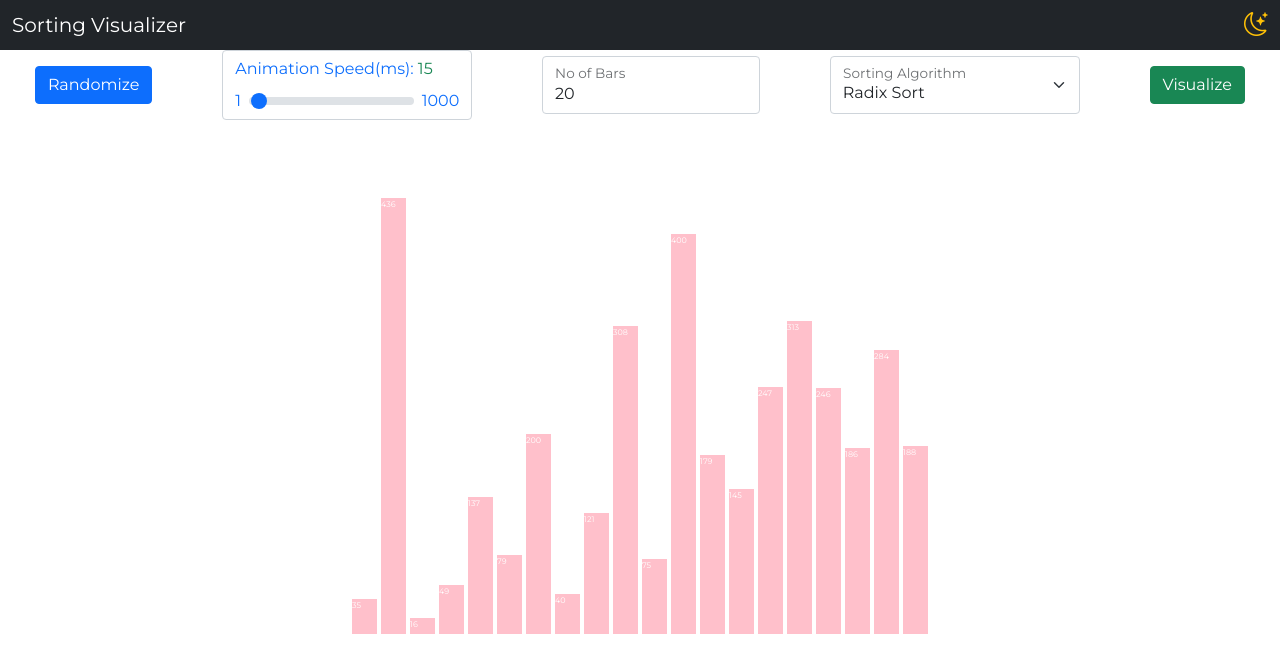
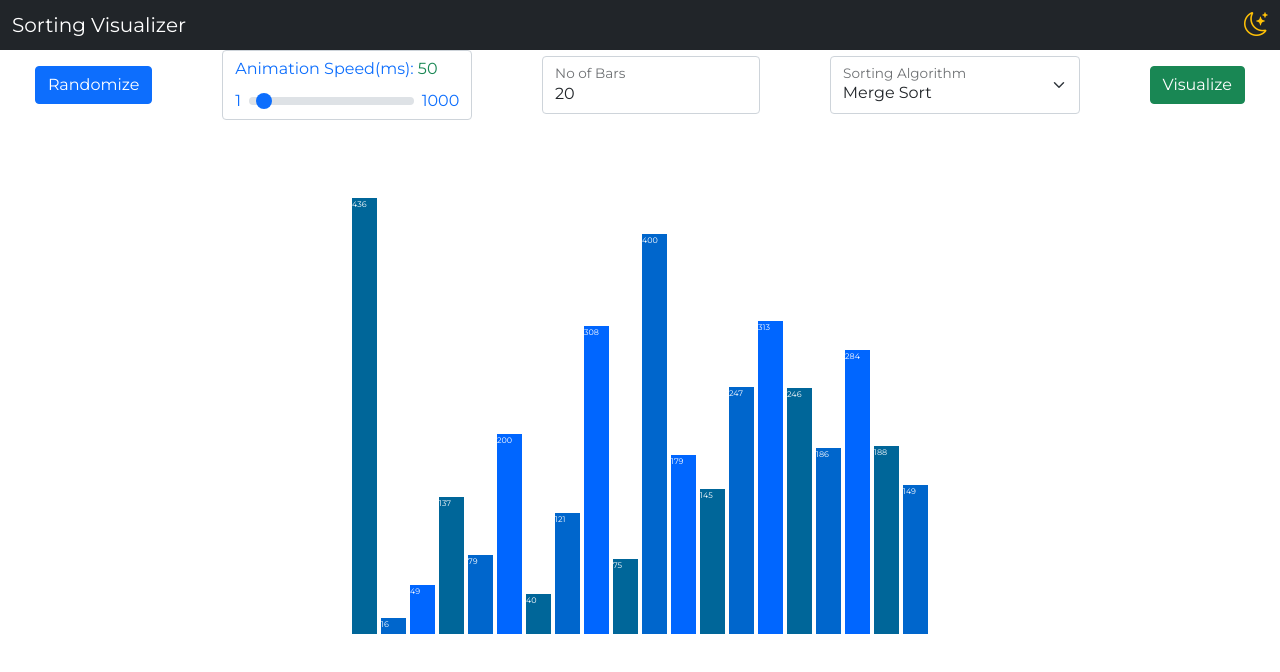
Before and after one commit to The-SP/Visualizer, a React (Create React App) app: page / in a window 1280 px wide. Shown: the top 672 px of the page. Built offline with nearby package versions, Linux system fonts and the light colour scheme.

Commit message:
Generate random shades of background color for the bars

```diff
--- a/src/Sorting/Sorting.js
+++ b/src/Sorting/Sorting.js
@@ -13,8 +13,8 @@ import radixSortAnimation from "../Algorithms/radixSort";
 const Sorting = () => {
   const [array, setArray] = useState([]);
   const [noOfBars, setNoOfBars] = useState(20); // 450 is limit otherwise nothing appears
-  const [animation_speed, setAnimationSpeed] = useState(15);
-  const [activeAlgorithm, setActiveAlgorithm] = useState(6);
+  const [animation_speed, setAnimationSpeed] = useState(50);
+  const [activeAlgorithm, setActiveAlgorithm] = useState(5);
 
   // Toggle theme
   const [theme, setTheme] = useState("light");
@@ -23,13 +23,24 @@ const Sorting = () => {
     setTheme(newTheme);
   }
 
+  const BACKGROUND_SHADES = [
+    ["#006699", "#0066CC", "#0066FF"], // light blue
+    ["#660099", "#6600BB", "#6600DD"], // pinkish purple
+    ["#990099", "#9900CC", "#9900FF"], // dark pink
+    ["#CC9900", "#CC9933", "#CC9966"], // orange, yellow
+    ["#40E0D0", "#48D1CC", "#00CED1"], // cyan
+    ["#9ACD32", "#6B8E23", "#556B2F"], // green
+  ];
+
   function resetArray() {
     const arr = [];
+    const shades = getRandomSize(0, BACKGROUND_SHADES.length-1);
     for (let i = 0; i < noOfBars; i++) {
       arr.push({
         height: getRandomSize(5, 450),
         isSorted: false,
         isSorting: false,
+        color: BACKGROUND_SHADES[shades][i%3],
       });
     }
     setArray(arr);
@@ -93,12 +104,15 @@ const Sorting = () => {
   }
 
   return (
-    <div class="theme" data-theme={theme}>
+    <div className="theme" data-theme={theme}>
       <nav className="navbar navbar-dark bg-dark">
         <div className="container-fluid">
           <span className="navbar-brand mb-0 h1">Sorting Visualizer</span>
           {/* Toggle theme */}
-          <span className="theme-icon text-warning h4 mb-0" onClick={switchTheme}>
+          <span
+            className="theme-icon text-warning h4 mb-0"
+            onClick={switchTheme}
+          >
             {theme === "light" ? (
               <i className="bi bi-moon-stars"></i>
             ) : (
--- a/src/Sorting/components/Bars.js
+++ b/src/Sorting/components/Bars.js
@@ -6,7 +6,7 @@ const Bars = ({ array }) => {
   function getColor(bar) {
     if (bar.isSorted) return "green";
     else if (bar.isSorting) return "red";
-    else return "pink";
+    else return bar.color;
   }
 
   return (
```
